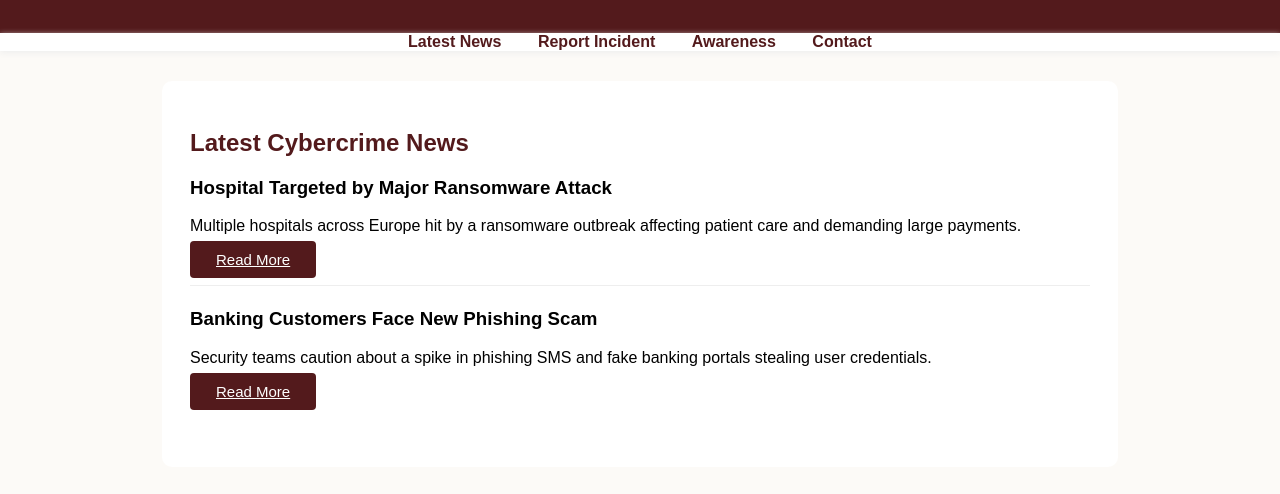
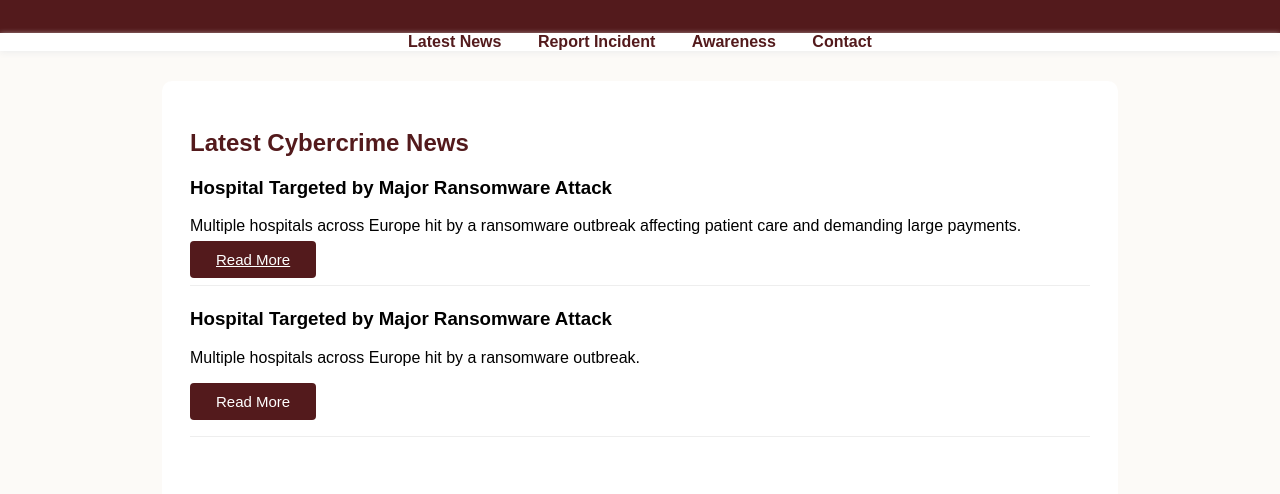
Before and after one commit to amoghsalunke/cyber-tails-website, a plain HTML site: page index.html in a window 1280 px wide. Shown: the part 243-737 px from the top of the page. Drawn offline with Linux system fonts and the light colour scheme.

Commit message:
Update index.html

```diff
--- a/index.html
+++ b/index.html
@@ -43,13 +43,17 @@
             <p>Multiple hospitals across Europe hit by a ransomware outbreak affecting patient care and demanding large payments.</p>
             <a href="#" class="btn">Read More</a>
         </div>
-        <div class="news-card">
-            <h3>Banking Customers Face New Phishing Scam</h3>
-            <p>Security teams caution about a spike in phishing SMS and fake banking portals stealing user credentials.</p>
-            <a href="#" class="btn">Read More</a>
-        </div>
-        <!-- Add more news items as needed -->
+       <div class="news-card">
+    <h3>Hospital Targeted by Major Ransomware Attack</h3>
+    <p>Multiple hospitals across Europe hit by a ransomware outbreak.</p>
+    <button class="btn" onclick="document.getElementById('news1').style.display='block'">Read More</button>
+    <div id="news1" style="display:none; margin-top:10px;">
+        <p>
+            The ransomware is believed to have infiltrated hospital systems through phishing emails. Security teams are working to restore affected systems, and authorities advise not to pay the ransom and to report incidents to local cybercrime branches.
+        </p>
     </div>
+</div>
+
     <div class="container" id="report">
         <h2>Report a Cyber Incident</h2>
         <form>
```
